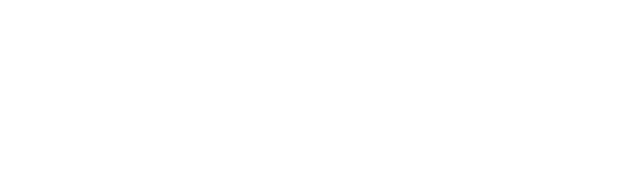
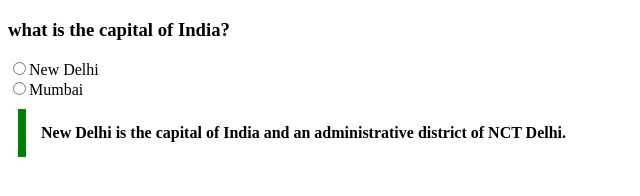
Before and after one commit to acciojob/trivia-yashjariwala01, a website: page main.html in a window 1280 px wide. Shown: the whole page, without its empty margins (0-640 px from the left). Drawn offline with Linux system fonts and the light colour scheme.

Commit message:
created a submission

```diff
--- a/main.html
+++ b/main.html
@@ -8,6 +8,13 @@
 
 <body>
 	<!-- the entire body must be written by student -->
+	<h3>what is the capital of India?</h3>
+        <input type="radio" name="capital">New Delhi
+        <br>
+        <input type="radio" name="capital">Mumbai
+
+        <blockquote cite="https://en.wikipedia.org/wiki/New_Delhi">
+		New Delhi is the capital of India and an administrative district of NCT Delhi.</blockquote>
     <script type="text/javascript" src="./script.js">
 </script>
 
--- a/styles.css
+++ b/styles.css
@@ -1,2 +1,10 @@
 
 /* Your CSS Code here. */
+blockquote{
+    max-width: 600px;
+    margin: 10px;
+    padding: 15px;
+    border-left: 8px solid green;
+    background-color: #f8fffe"";
+    font-weight: bold;
+}
```
